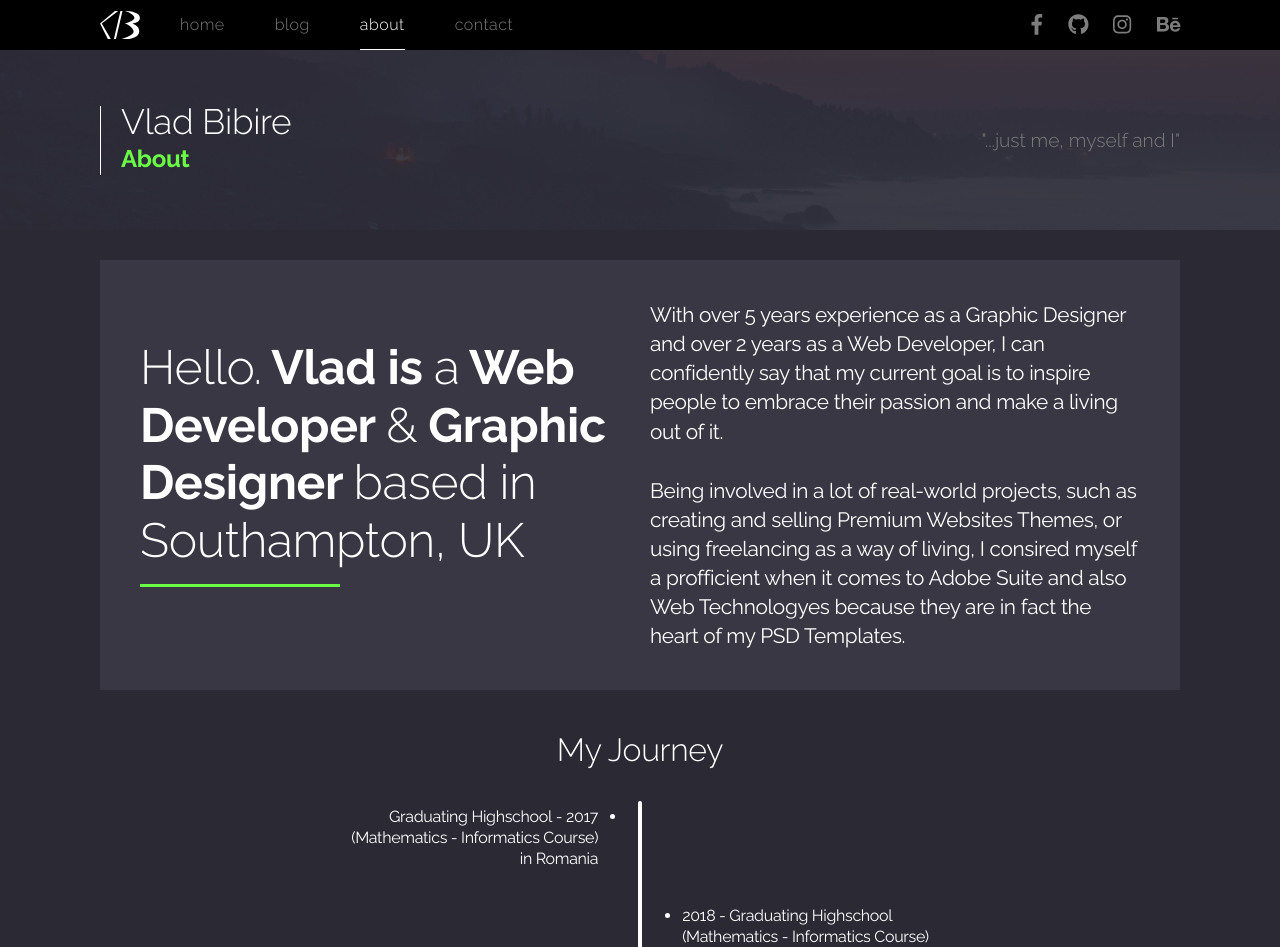
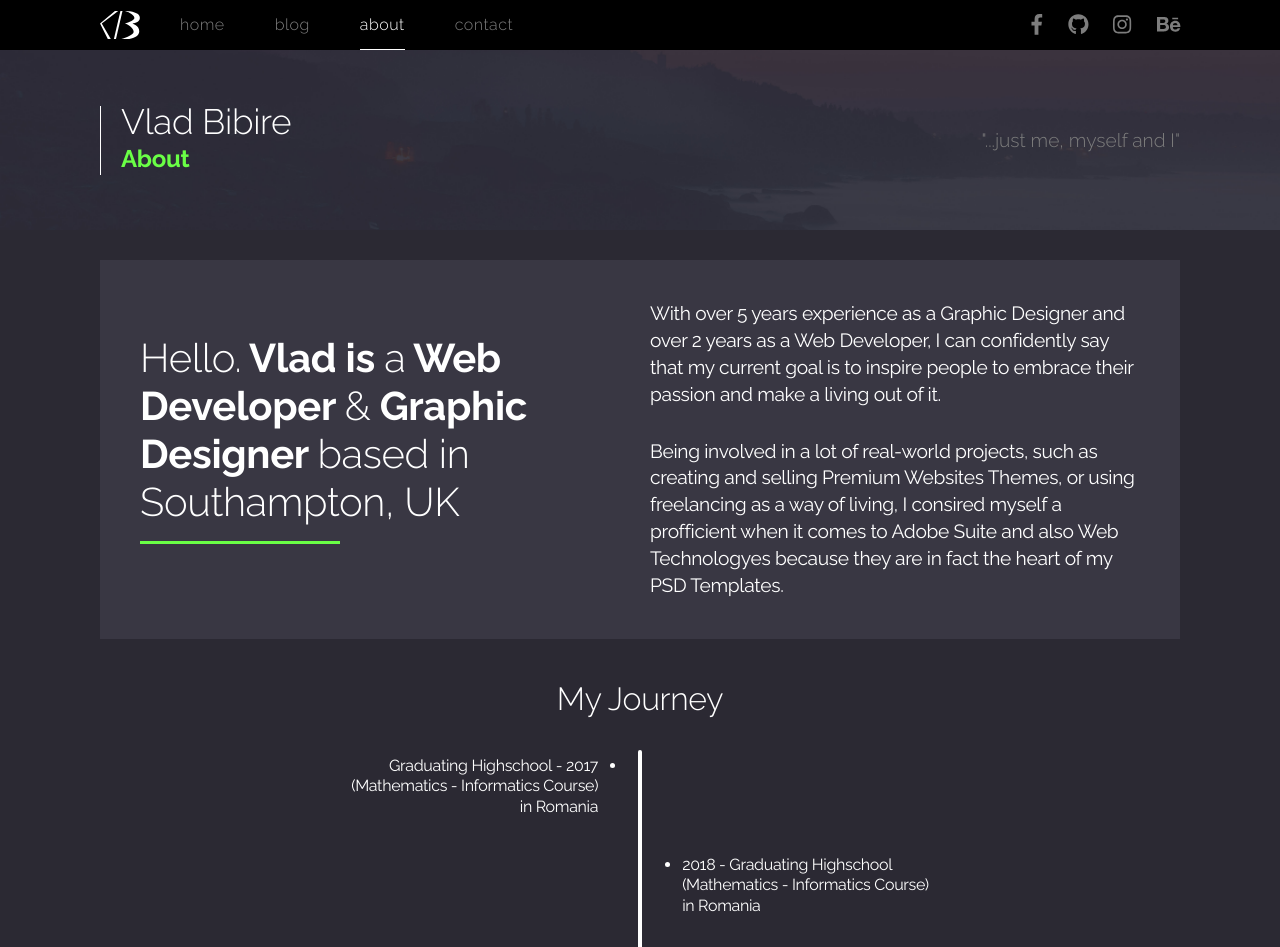
Before and after one commit to hexblend/PersonalWebsiteV2, a Jekyll site: the page built from about.html, in a window 1280 px wide. Shown: the top 947 px of the page. Built offline with Jekyll 4.4.1, drawn with Linux system fonts in a browser that asks for light colours; nearby versions of some CDN libraries; some of the changed text lies outside the part shown.

Commit message:
Added Insta Feed on about page

```diff
--- a/_scss/4-pages/_about.scss
+++ b/_scss/4-pages/_about.scss
@@ -24,7 +24,7 @@
         width: 100%;
       }
       h2 {
-        font-size: 3em;
+        font-size: 2.5em;
         font-weight: 200;
         line-height: 1.2em;
         margin: 0;
@@ -75,7 +75,7 @@
           margin-bottom: 30px;
         }
         @media(max-width: 1400px){
-          font-size: 1.3em;
+          font-size: 1.2em;
           line-height: 1.4em;
         }
         @media(max-width: 1100px){
--- a/about.html
+++ b/about.html
@@ -49,8 +49,10 @@
     </div>
   </div>
 
-  <h2 class="insta-title">...and here I am :</h2>
+  <h2 class="insta-title">...and here I am on insta:</h2>
 
-  <div class="instafeed-container"></div>
+  <div class="instafeed-container">
+    <!-- LightWidget WIDGET --><script src="//lightwidget.com/widgets/lightwidget.js"></script><iframe src="//lightwidget.com/widgets/167a6e09a46d5712967ffbd73c166b20.html" scrolling="no" allowtransparency="true" class="lightwidget-widget" style="width: 100%; border: 0; overflow: hidden;"></iframe>
+  </div>
 
 </div>
--- a/css/main.css
+++ b/css/main.css
@@ -1244,7 +1244,7 @@
         .aboutme-wrapper .presentation-container .left-side {
           width: 100%; } }
       .aboutme-wrapper .presentation-container .left-side h2 {
-        font-size: 3em;
+        font-size: 2.5em;
         font-weight: 200;
         line-height: 1.2em;
         margin: 0;
@@ -1291,7 +1291,7 @@
           margin-bottom: 30px; }
         @media (max-width: 1400px) {
           .aboutme-wrapper .presentation-container .right-side p {
-            font-size: 1.3em;
+            font-size: 1.2em;
             line-height: 1.4em; } }
         @media (max-width: 1100px) {
           .aboutme-wrapper .presentation-container .right-side p {
```
Also changed, not shown: 3 other files.
